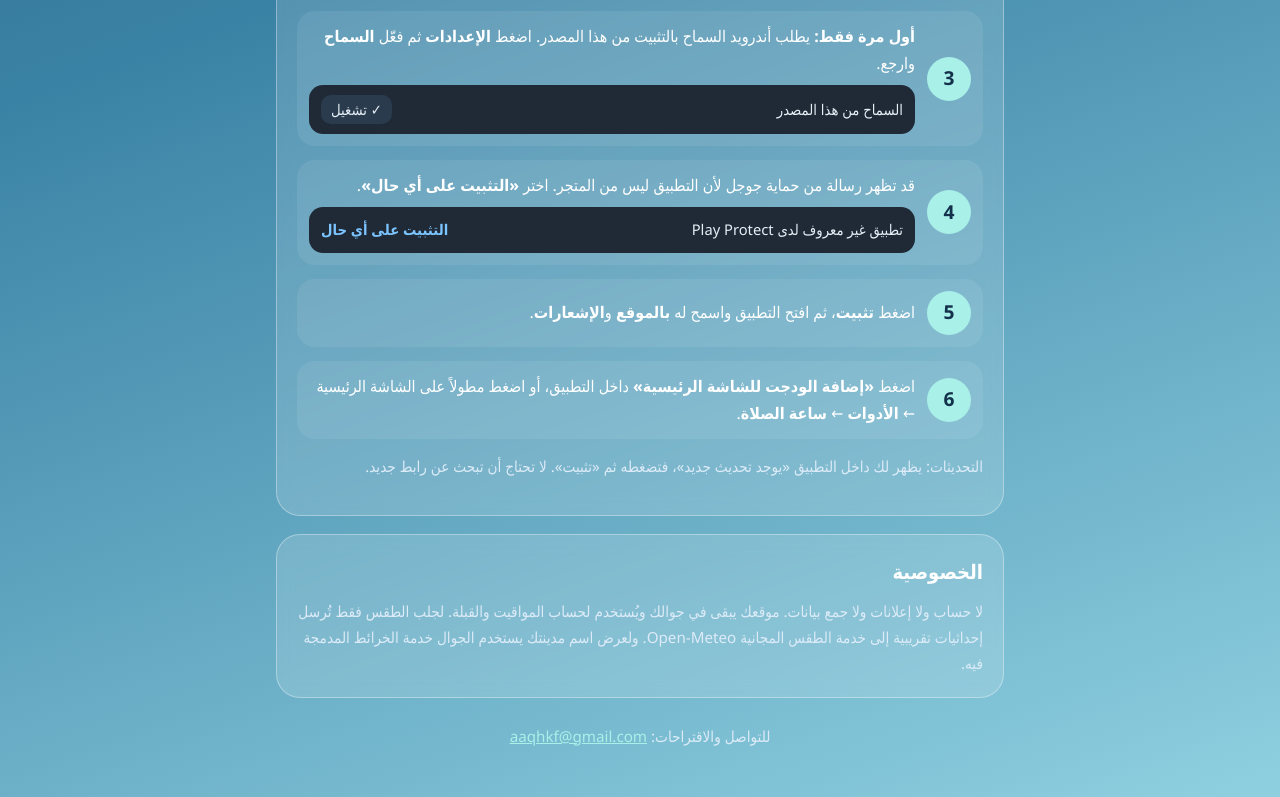
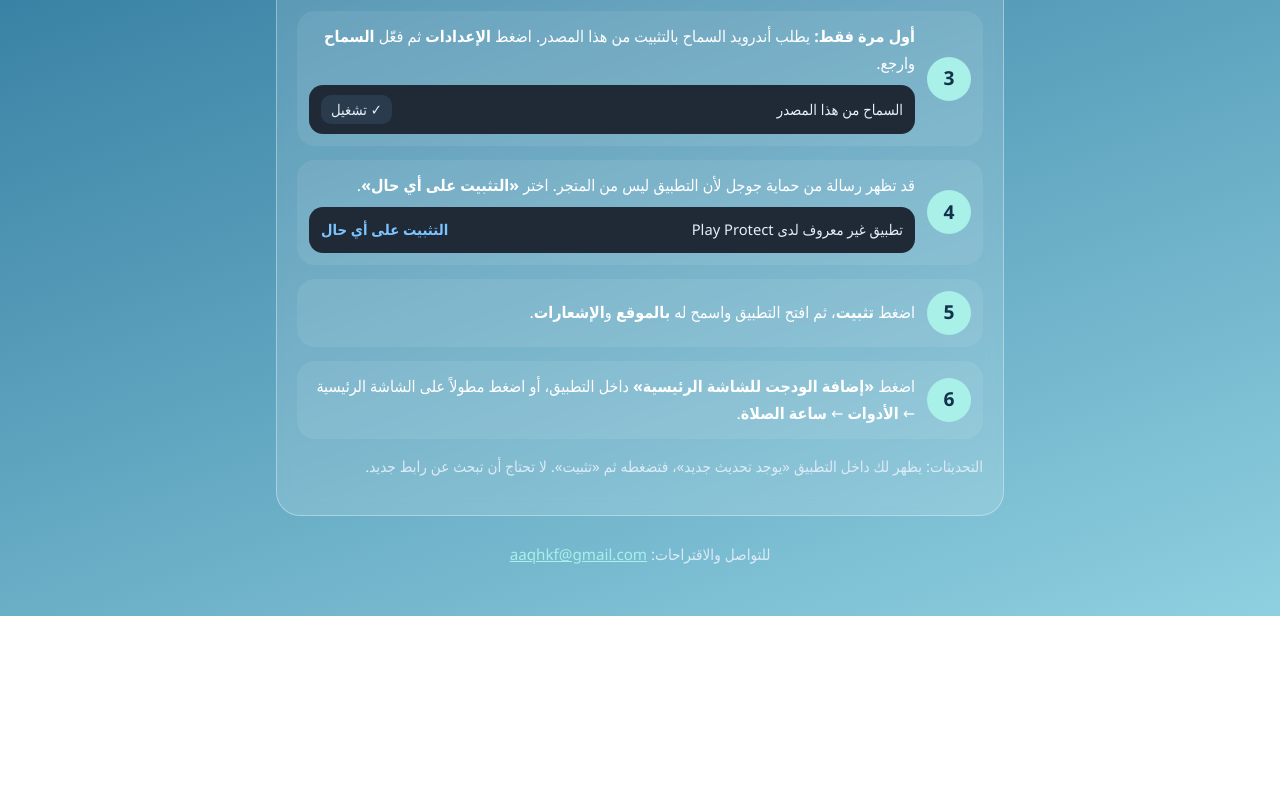
Before and after one commit to tgidapp/salah-clock-download, a plain HTML site: page index.html in a window 1280 px wide. Shown: the part 1319-2116 px from the top of the page. After the commit the page ends 1935 px from the top, so only its background shows below. Drawn offline with Linux system fonts and the light colour scheme.

Commit message:
حذف فقرة الخصوصية، وإضافة ملف التحكّم العام control.json
Co-Authored-By: Claude Opus 5.5 <noreply@anthropic.com>

```diff
--- /dev/null
+++ b/control.json
@@ -0,0 +1 @@
+{"disabled": false, "reason": "التطبيق متوقف مؤقتاً للصيانة", "message": "", "messageId": 0}
--- a/index.html
+++ b/index.html
@@ -118,15 +118,6 @@
     <p class="muted">التحديثات: يظهر لك داخل التطبيق «يوجد تحديث جديد»، فتضغطه ثم «تثبيت». لا تحتاج أن تبحث عن رابط جديد.</p>
   </div>
 
-  <div class="card">
-    <h2>الخصوصية</h2>
-    <p class="muted" style="margin:0">
-      لا حساب ولا إعلانات ولا جمع بيانات. موقعك يبقى في جوالك ويُستخدم لحساب المواقيت والقبلة.
-      لجلب الطقس فقط تُرسل إحداثيات تقريبية إلى خدمة الطقس المجانية Open-Meteo.
-      ولعرض اسم مدينتك يستخدم الجوال خدمة الخرائط المدمجة فيه.
-    </p>
-  </div>
-
   <footer>
     للتواصل والاقتراحات: <a href="mailto:aaqhkf@gmail.com">aaqhkf@gmail.com</a>
   </footer>
```
